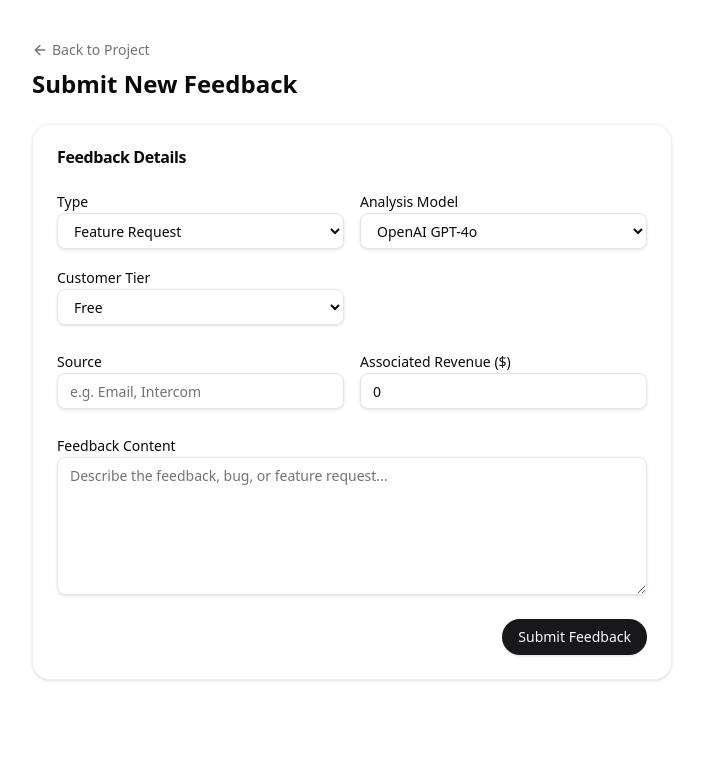
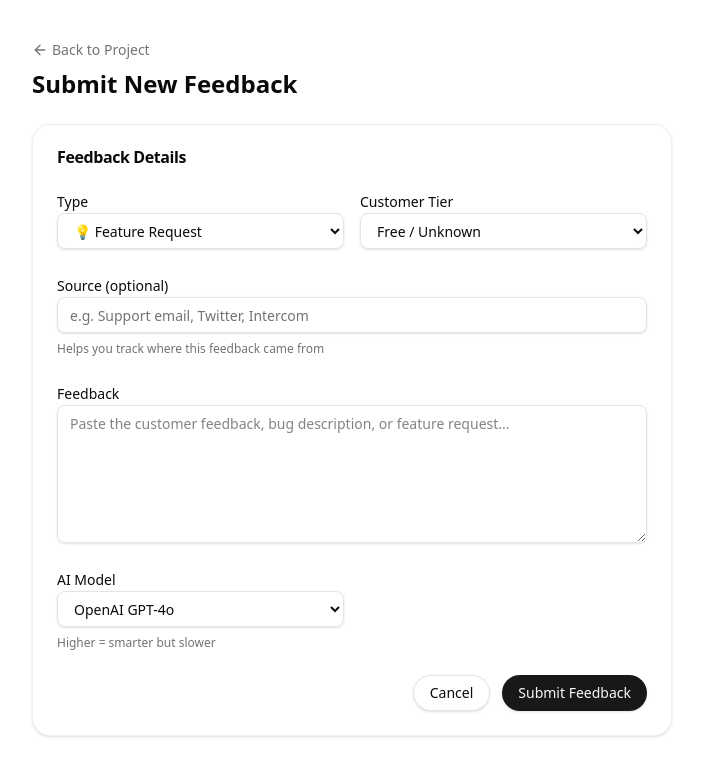
Before and after one commit to Fresh-Industries/pm-analyzer, a Next.js app: page /projects/1/feedback/new in a window 1280 px wide. Shown: the top 776 px of the page, without its empty margins (288-991 px from the left). Built offline with nearby package versions, Linux system fonts and the light colour scheme.

Commit message:
fix: simplify feedback form, remove confusing revenue field
- Removed revenue field (confusing for regular users)
- Impact now calculated from customer tier + type
- Added emoji icons to type selection (bug 🐛 / feature 💡)
- Added helper text for source field

```diff
--- a/app/api/projects/[id]/analyze/route.ts
+++ b/app/api/projects/[id]/analyze/route.ts
@@ -44,7 +44,7 @@ export async function POST(
       }
     });
 
-    // Calculate impact scores
+    // Calculate impact scores based on customer tier and feedback type
     const calculateImpact = (items: typeof feedback) => {
       let score = 0;
       items.forEach((item) => {
@@ -52,13 +52,10 @@ export async function POST(
         if (item.type === "bug") score += 30;
         else if (item.type === "feature") score += 20;
 
-        // Customer tier bonus
+        // Customer tier bonus (Enterprise = highest priority)
         if (item.customerTier === "enterprise") score += 50;
         else if (item.customerTier === "pro") score += 30;
         else if (item.customerTier === "starter") score += 10;
-
-        // Revenue bonus
-        score += (item.revenue || 0) / 100;
       });
       return Math.min(score, 100);
     };
--- a/app/projects/[id]/feedback/new/page.tsx
+++ b/app/projects/[id]/feedback/new/page.tsx
@@ -20,7 +20,6 @@ export default function NewFeedbackPage({ params }: { params: Promise<{ id: stri
     type: "feature",
     source: "",
     customerTier: "Free",
-    revenue: 0,
     content: "",
     analysisModel: DEFAULT_ANALYSIS_MODEL_ID,
   });
@@ -29,7 +28,7 @@ export default function NewFeedbackPage({ params }: { params: Promise<{ id: stri
     const { name, value } = e.target;
     setFormData((prev) => ({
       ...prev,
-      [name]: name === "revenue" ? parseFloat(value) || 0 : value,
+      [name]: value,
     }));
   };
 
@@ -89,20 +88,66 @@ export default function NewFeedbackPage({ params }: { params: Promise<{ id: stri
                   name="type"
                   value={formData.type}
                   onChange={handleChange}
-                  className="flex h-9 w-full rounded-md border border-input bg-transparent px-3 py-1 text-sm shadow-sm transition-colors focus-visible:outline-none focus-visible:ring-1 focus-visible:ring-ring disabled:cursor-not-allowed disabled:opacity-50"
+                  className="flex h-9 w-full rounded-md border border-input bg-transparent px-3 py-1 text-sm shadow-sm focus-visible:outline-none focus-visible:ring-1 focus-visible:ring-ring"
                 >
-                  <option value="bug">Bug Report</option>
-                  <option value="feature">Feature Request</option>
+                  <option value="bug">🐛 Bug Report</option>
+                  <option value="feature">💡 Feature Request</option>
                 </select>
               </div>
+
               <div className="space-y-2">
-                <Label htmlFor="analysisModel">Analysis Model</Label>
+                <Label htmlFor="customerTier">Customer Tier</Label>
+                <select
+                  id="customerTier"
+                  name="customerTier"
+                  value={formData.customerTier}
+                  onChange={handleChange}
+                  className="flex h-9 w-full rounded-md border border-input bg-transparent px-3 py-1 text-sm shadow-sm focus-visible:outline-none focus-visible:ring-1 focus-visible:ring-ring"
+                >
+                  <option value="Free">Free / Unknown</option>
+                  <option value="Pro">Pro / Paid</option>
+                  <option value="Enterprise">Enterprise</option>
+                </select>
+              </div>
+            </div>
+
+            <div className="space-y-2">
+              <Label htmlFor="source">Source (optional)</Label>
+              <Input
+                id="source"
+                name="source"
+                placeholder="e.g. Support email, Twitter, Intercom"
+                value={formData.source}
+                onChange={handleChange}
+              />
+              <p className="text-xs text-muted-foreground">
+                Helps you track where this feedback came from
+              </p>
+            </div>
+
+            <div className="space-y-2">
+              <Label htmlFor="content">Feedback</Label>
+              <textarea
+                id="content"
+                name="content"
+                rows={6}
+                required
+                className="flex min-h-[120px] w-full rounded-md border border-input bg-transparent px-3 py-2 text-sm shadow-sm focus-visible:outline-none focus-visible:ring-1 focus-visible:ring-ring"
+                placeholder="Paste the customer feedback, bug description, or feature request..."
+                value={formData.content}
+                onChange={handleChange}
+              />
+            </div>
+
+            <div className="grid grid-cols-2 gap-4">
+              <div className="space-y-2">
+                <Label htmlFor="analysisModel">AI Model</Label>
                 <select
                   id="analysisModel"
                   name="analysisModel"
                   value={formData.analysisModel}
                   onChange={handleChange}
-                  className="flex h-9 w-full rounded-md border border-input bg-transparent px-3 py-1 text-sm shadow-sm transition-colors focus-visible:outline-none focus-visible:ring-1 focus-visible:ring-ring disabled:cursor-not-allowed disabled:opacity-50"
+                  className="flex h-9 w-full rounded-md border border-input bg-transparent px-3 py-1 text-sm shadow-sm focus-visible:outline-none focus-visible:ring-1 focus-visible:ring-ring"
                 >
                   {ANALYSIS_MODELS.map((model) => (
                     <option key={model.id} value={model.id}>
@@ -110,64 +155,18 @@ export default function NewFeedbackPage({ params }: { params: Promise<{ id: stri
                     </option>
                   ))}
                 </select>
+                <p className="text-xs text-muted-foreground">
+                  Higher = smarter but slower
+                </p>
               </div>
-              <div className="space-y-2">
-                <Label htmlFor="customerTier">Customer Tier</Label>
-                <select
-                  id="customerTier"
-                  name="customerTier"
-                  value={formData.customerTier}
-                  onChange={handleChange}
-                  className="flex h-9 w-full rounded-md border border-input bg-transparent px-3 py-1 text-sm shadow-sm transition-colors focus-visible:outline-none focus-visible:ring-1 focus-visible:ring-ring disabled:cursor-not-allowed disabled:opacity-50"
-                >
-                  <option value="Free">Free</option>
-                  <option value="Pro">Pro</option>
-                  <option value="Enterprise">Enterprise</option>
-                </select>
-              </div>
-            </div>
-
-            <div className="grid grid-cols-2 gap-4">
-              <div className="space-y-2">
-                <Label htmlFor="source">Source</Label>
-                <Input
-                  id="source"
-                  name="source"
-                  placeholder="e.g. Email, Intercom"
-                  value={formData.source}
-                  onChange={handleChange}
-                />
-              </div>
-              <div className="space-y-2">
-                <Label htmlFor="revenue">Associated Revenue ($)</Label>
-                <Input
-                  id="revenue"
-                  name="revenue"
-                  type="number"
-                  placeholder="0"
-                  value={formData.revenue}
-                  onChange={handleChange}
-                />
-              </div>
-            </div>
-
-            <div className="space-y-2">
-              <Label htmlFor="content">Feedback Content</Label>
-              <textarea
-                id="content"
-                name="content"
-                rows={6}
-                required
-                className="flex min-h-[60px] w-full rounded-md border border-input bg-transparent px-3 py-2 text-sm shadow-sm placeholder:text-muted-foreground focus-visible:outline-none focus-visible:ring-1 focus-visible:ring-ring disabled:cursor-not-allowed disabled:opacity-50"
-                placeholder="Describe the feedback, bug, or feature request..."
-                value={formData.content}
-                onChange={handleChange}
-              />
             </div>
 
             {error && <p className="text-red-500 text-sm">{error}</p>}
 
-            <div className="flex justify-end">
+            <div className="flex justify-end gap-3">
+              <Button type="button" variant="outline" onClick={() => router.back()}>
+                Cancel
+              </Button>
               <Button type="submit" disabled={loading}>
                 {loading ? "Submitting..." : "Submit Feedback"}
               </Button>
```
